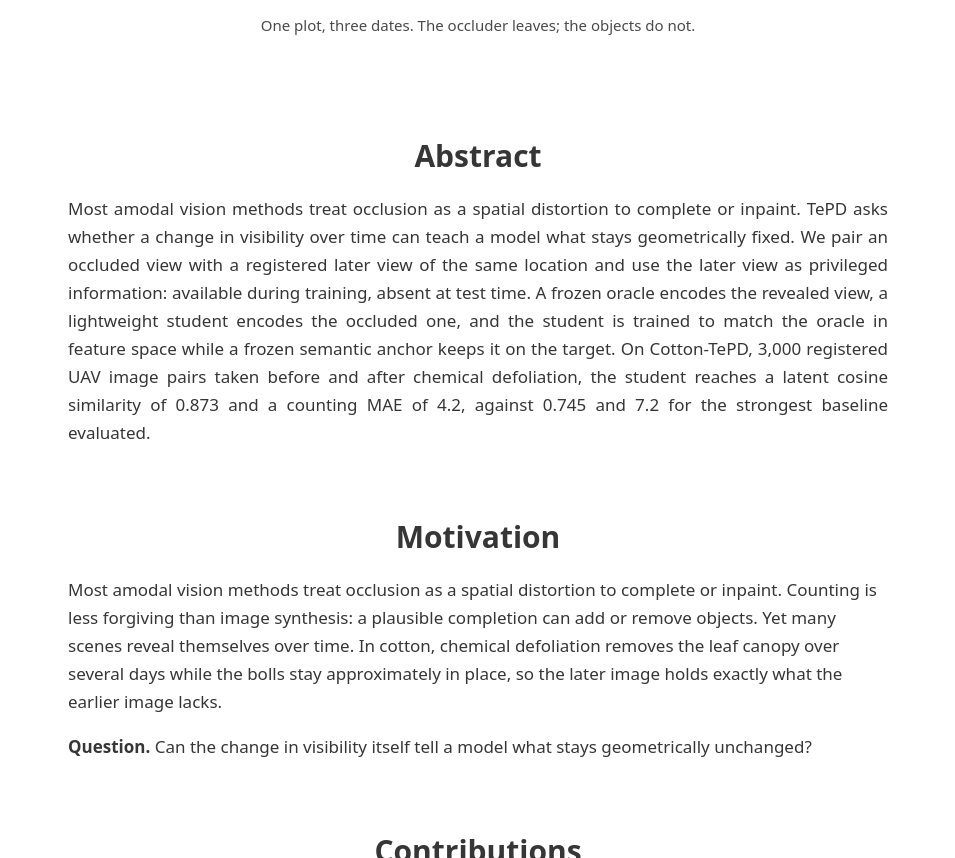
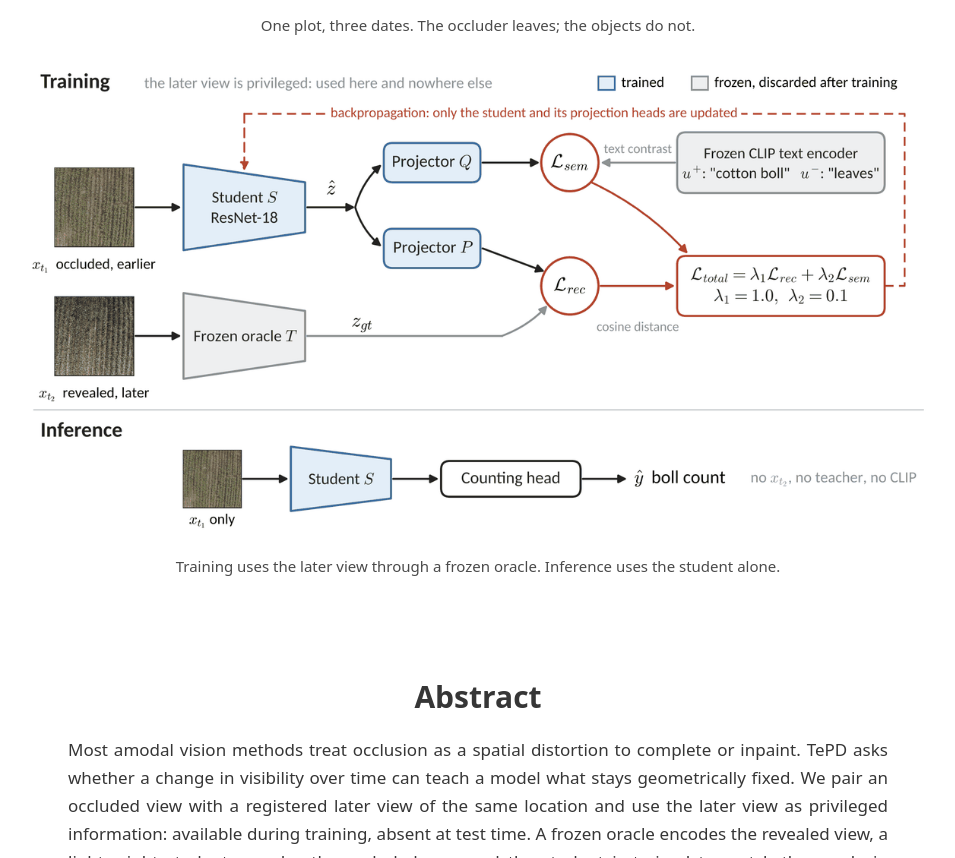
Before and after one commit to harshitha-8/WIML_NeurIPS2026, a plain HTML site: page docs/index.html in a window 1280 px wide. Shown: the part 880-1738 px from the top of the page, without its empty margins (162-1117 px from the left). Drawn offline with Linux system fonts and the light colour scheme.

Commit message:
Add an animated training and inference view of the architecture

```diff
--- a/docs/index.html
+++ b/docs/index.html
@@ -23,6 +23,7 @@ p,ul,ol{max-width:820px;margin-left:auto;margin-right:auto}footer{color:#4a4a4a;
 <p class="btns"><a href="https://openreview.net/forum?id=a7JfTmmI9s">Paper (OpenReview)</a><a href="https://github.com/harshitha-8/WIML_NeurIPS2026">GitHub</a><a href="https://harshitha-8.github.io/DEV-AI_2026/">Companion: developmental view (DevAI)</a></p>
 <p class="lead"><b>Train with the revealed future. Deploy on the occluded present.</b> A later, less-occluded view of the same scene supervises a student network that only ever sees the occluded image.</p>
 <figure><img src="assets/reveal.gif" alt="The same cotton plot at day 0, day 3 and day 7 of defoliation" style="max-width:460px"><figcaption>One plot, three dates. The occluder leaves; the objects do not.</figcaption></figure>
+<figure><img src="assets/method_overview.gif" alt="TePD training and inference"><figcaption>Training uses the later view through a frozen oracle. Inference uses the student alone.</figcaption></figure>
 </section>
 <h2>Abstract</h2>
 <p class="abs">Most amodal vision methods treat occlusion as a spatial distortion to complete or inpaint. TePD asks whether a change in visibility over time can teach a model what stays geometrically fixed. We pair an occluded view with a registered later view of the same location and use the later view as privileged information: available during training, absent at test time. A frozen oracle encodes the revealed view, a lightweight student encodes the occluded one, and the student is trained to match the oracle in feature space while a frozen semantic anchor keeps it on the target. On Cotton-TePD, 3,000 registered UAV image pairs taken before and after chemical defoliation, the student reaches a latent cosine similarity of 0.873 and a counting MAE of 4.2, against 0.745 and 7.2 for the strongest baseline evaluated.</p>
```
Also changed, not shown: docs/assets/method_overview.gif (added), 1 other file.
